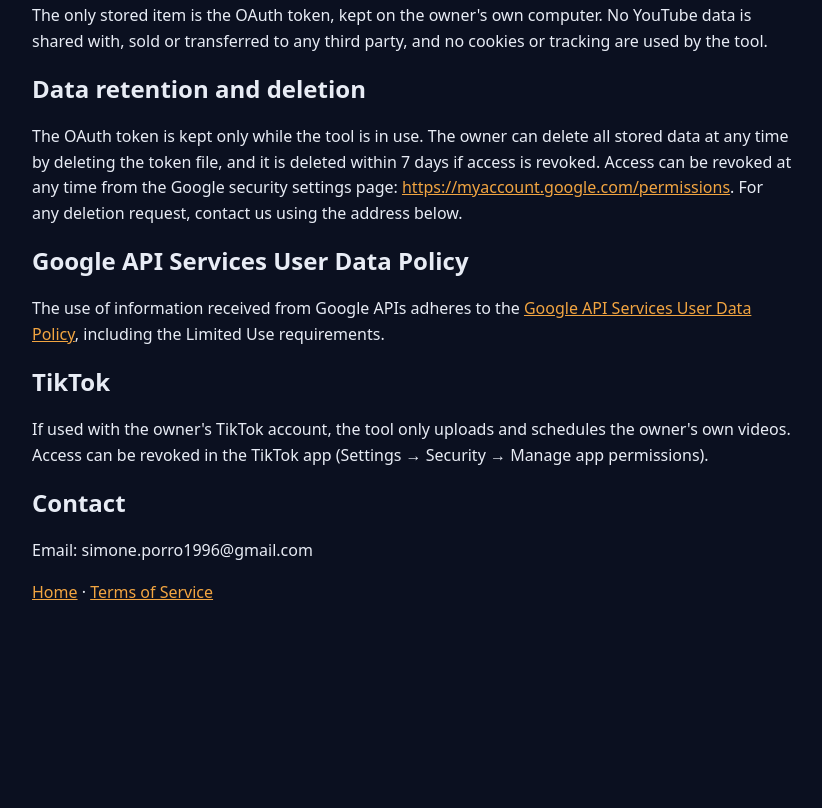
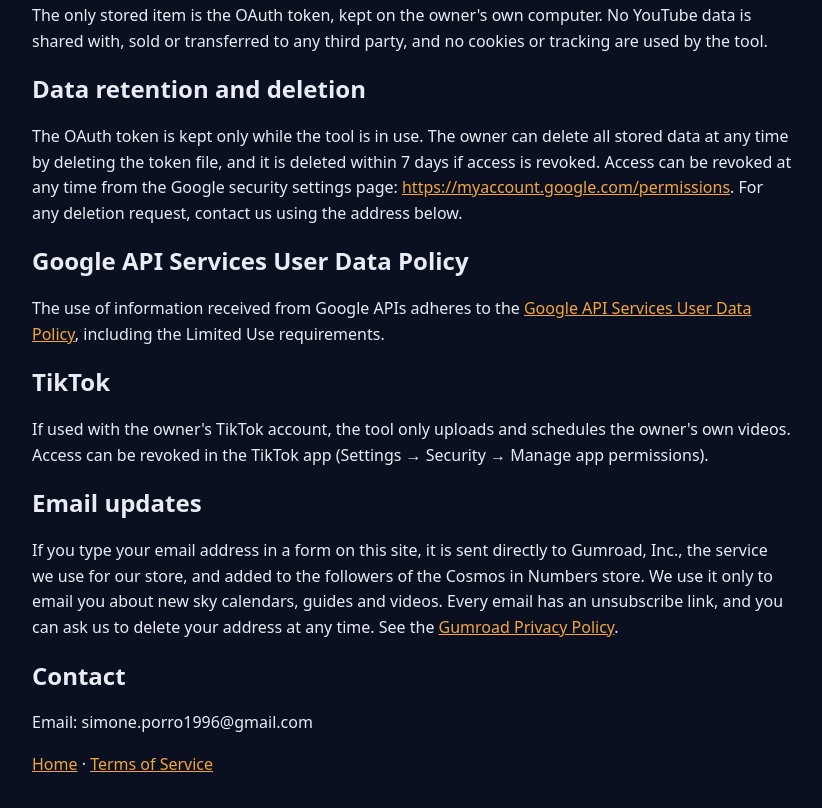
Before and after one commit to cosmosinnumbers/cosmosinnumbers.github.io, a plain HTML site: page privacy.html in a window 1280 px wide. Shown: the part 575-1383 px from the top of the page, without its empty margins (228-1050 px from the left). Before the commit the page ends 1236 px from the top, so only its background shows below. Drawn offline with Linux system fonts and the light colour scheme.

Commit message:
site: privacy.html in line with the store (sky page, email form, links)

```diff
--- a/privacy.html
+++ b/privacy.html
@@ -12,4 +12,6 @@
 <p>The use of information received from Google APIs adheres to the <a href="https://developers.google.com/terms/api-services-user-data-policy">Google API Services User Data Policy</a>, including the Limited Use requirements.</p>
 <h2>TikTok</h2>
 <p>If used with the owner's TikTok account, the tool only uploads and schedules the owner's own videos. Access can be revoked in the TikTok app (Settings → Security → Manage app permissions).</p>
+<h2>Email updates</h2>
+<p>If you type your email address in a form on this site, it is sent directly to Gumroad, Inc., the service we use for our store, and added to the followers of the Cosmos in Numbers store. We use it only to email you about new sky calendars, guides and videos. Every email has an unsubscribe link, and you can ask us to delete your address at any time. See the <a href="https://gumroad.com/privacy">Gumroad Privacy Policy</a>.</p>
 <h2>Contact</h2><p>Email: simone.porro1996@gmail.com</p><p><a href="index.html">Home</a> · <a href="terms.html">Terms of Service</a></p></main></body></html>
```
